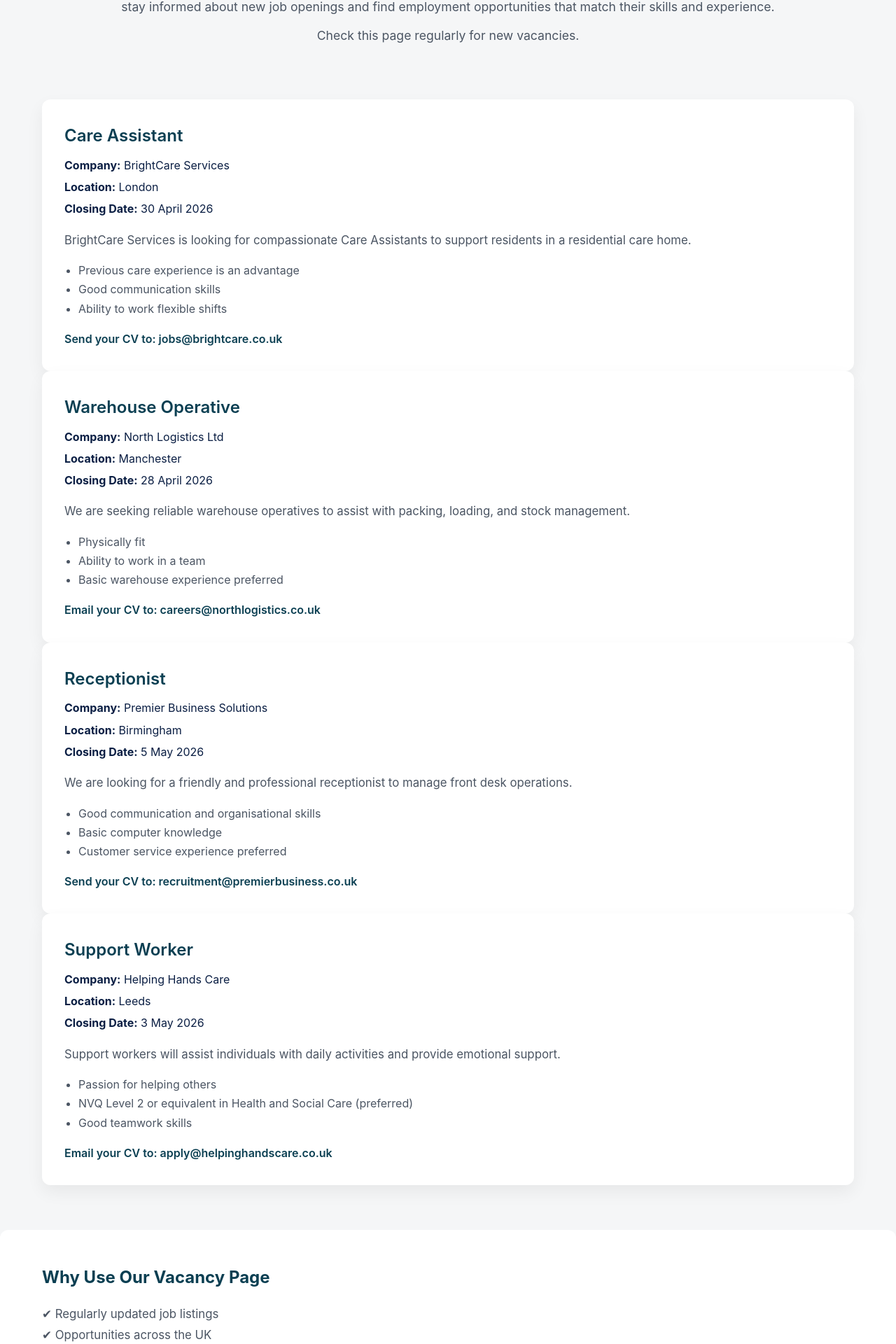
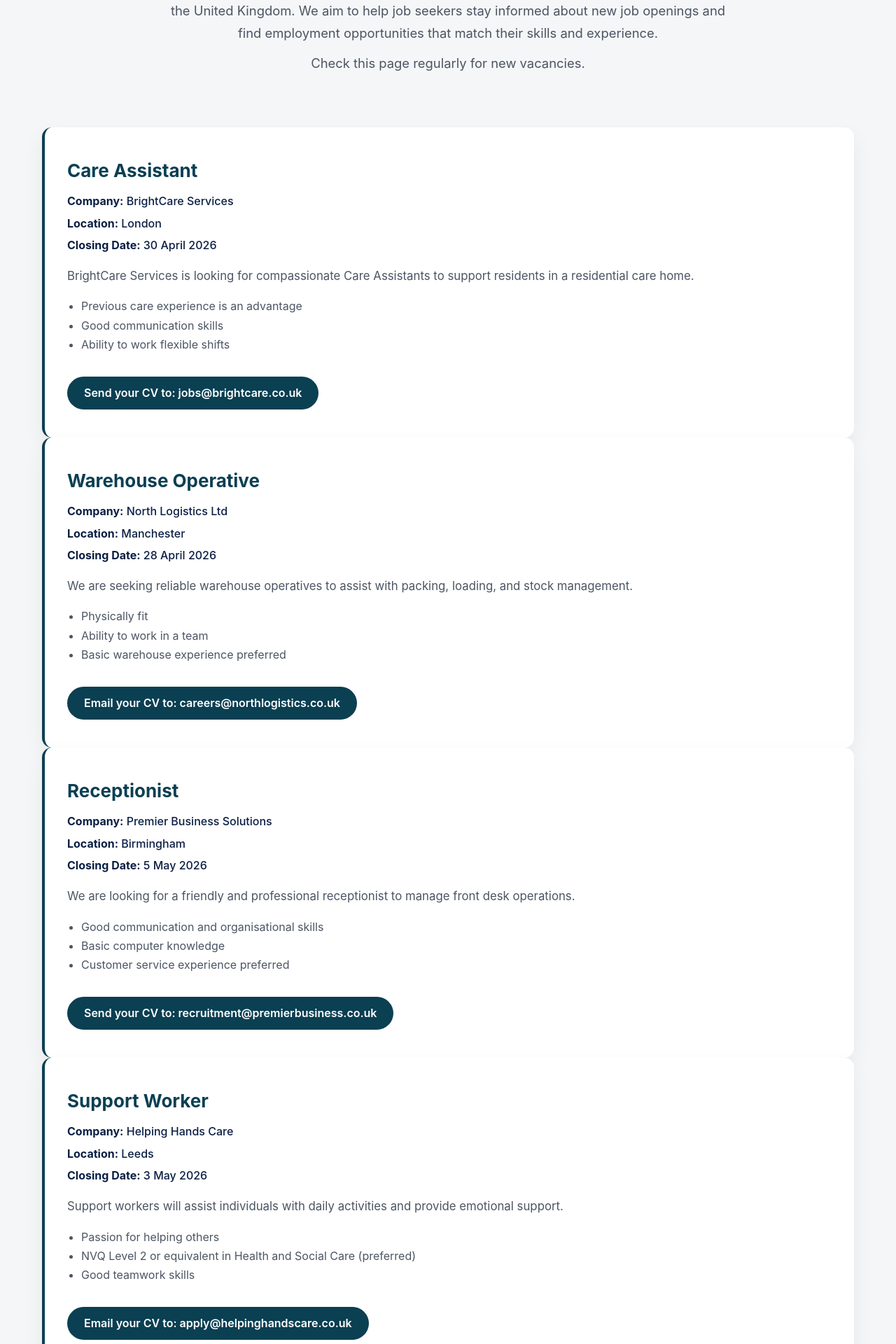
Before and after one commit to HudsonWayne/Inspired-Plus, a React (Vite) app in the folder inspired_plus/: page /vacancies in a window 1280 px wide. Shown: the part 233-2153 px from the top of the page at 70% size. Built offline with nearby package versions, Linux system fonts and the light colour scheme.

Commit message:
initial commit

```diff
--- a/inspired_plus/src/components/Vacancies/Vacancies.css
+++ b/inspired_plus/src/components/Vacancies/Vacancies.css
@@ -4,6 +4,7 @@
   background: #f5f6f7;
   color: #0b1f44;
   line-height: 1.7;
+  padding-bottom: 4rem;
 }
 
 /* CONTAINER */
@@ -21,16 +22,19 @@
 }
 
 .vacancies-title {
-  font-size: 36px;
+  font-size: 40px;
   color: #0b3f52;
   margin-bottom: 1rem;
-  font-weight: 600;
+  font-weight: 700;
 }
 
 .vacancies-intro {
-  font-size: 1.1rem;
+  font-size: 1.15rem;
   color: #4b5563;
   margin-bottom: 0.75rem;
+  max-width: 800px;
+  margin-left: auto;
+  margin-right: auto;
 }
 
 /* JOB CARDS */
@@ -43,22 +47,23 @@
 
 .job-card {
   background: #ffffff;
-  padding: 2rem;
-  border-radius: 12px;
-  box-shadow: 0 10px 25px rgba(0,0,0,0.06);
+  padding: 2.5rem 2rem;
+  border-radius: 14px;
+  box-shadow: 0 12px 30px rgba(0,0,0,0.06);
   transition: transform 0.3s ease, box-shadow 0.3s ease;
+  border-left: 4px solid #0b3f52;
 }
 
 .job-card:hover {
-  transform: translateY(-4px);
-  box-shadow: 0 16px 35px rgba(0,0,0,0.1);
+  transform: translateY(-5px);
+  box-shadow: 0 18px 40px rgba(0,0,0,0.1);
 }
 
 .job-title {
-  font-size: 24px;
+  font-size: 26px;
   color: #0b3f52;
   margin-bottom: 0.5rem;
-  font-weight: 600;
+  font-weight: 700;
 }
 
 .job-company,
@@ -67,6 +72,7 @@
   font-size: 1rem;
   margin-bottom: 0.25rem;
   color: #0b1f44;
+  font-weight: 500;
 }
 
 .job-description {
@@ -83,22 +89,36 @@
 }
 
 .job-apply {
+  display: inline-block;
+  margin-top: 1rem;
+  padding: 10px 24px;
+  background: #0b3f52;
+  color: white;
+  border-radius: 25px;
+  text-decoration: none;
   font-weight: 600;
-  color: #0b3f52;
+  transition: background 0.3s ease;
+}
+
+.job-apply:hover {
+  background: #092f3c;
 }
 
 /* BENEFITS SECTION */
 .vacancies-benefits {
   background: #ffffff;
-  padding: 3rem 0;
+  padding: 3rem 2rem;
   border-radius: 12px;
-  margin: 2rem 0;
+  margin: 3rem 0;
+  box-shadow: 0 10px 25px rgba(0,0,0,0.05);
+  text-align: center;
 }
 
 .benefits-title {
-  font-size: 24px;
+  font-size: 26px;
   color: #0b3f52;
-  margin-bottom: 1rem;
+  margin-bottom: 1.5rem;
+  font-weight: 600;
 }
 
 .benefits-list {
@@ -109,6 +129,20 @@
   line-height: 1.8;
 }
 
+.benefits-list li {
+  margin-bottom: 0.8rem;
+  position: relative;
+  padding-left: 25px;
+}
+
+.benefits-list li::before {
+  content: '✔';
+  position: absolute;
+  left: 0;
+  color: #0b3f52;
+  font-weight: bold;
+}
+
 /* FOOTER SECTION */
 .vacancies-footer {
   text-align: center;
@@ -116,3 +150,22 @@
   color: #4b5563;
   font-size: 1.05rem;
 }
+
+/* RESPONSIVE */
+@media (max-width: 768px) {
+  .vacancies-title {
+    font-size: 32px;
+  }
+
+  .job-card {
+    padding: 2rem 1.5rem;
+  }
+
+  .job-apply {
+    padding: 8px 20px;
+  }
+
+  .vacancies-benefits {
+    padding: 2rem 1.5rem;
+  }
+}
```
